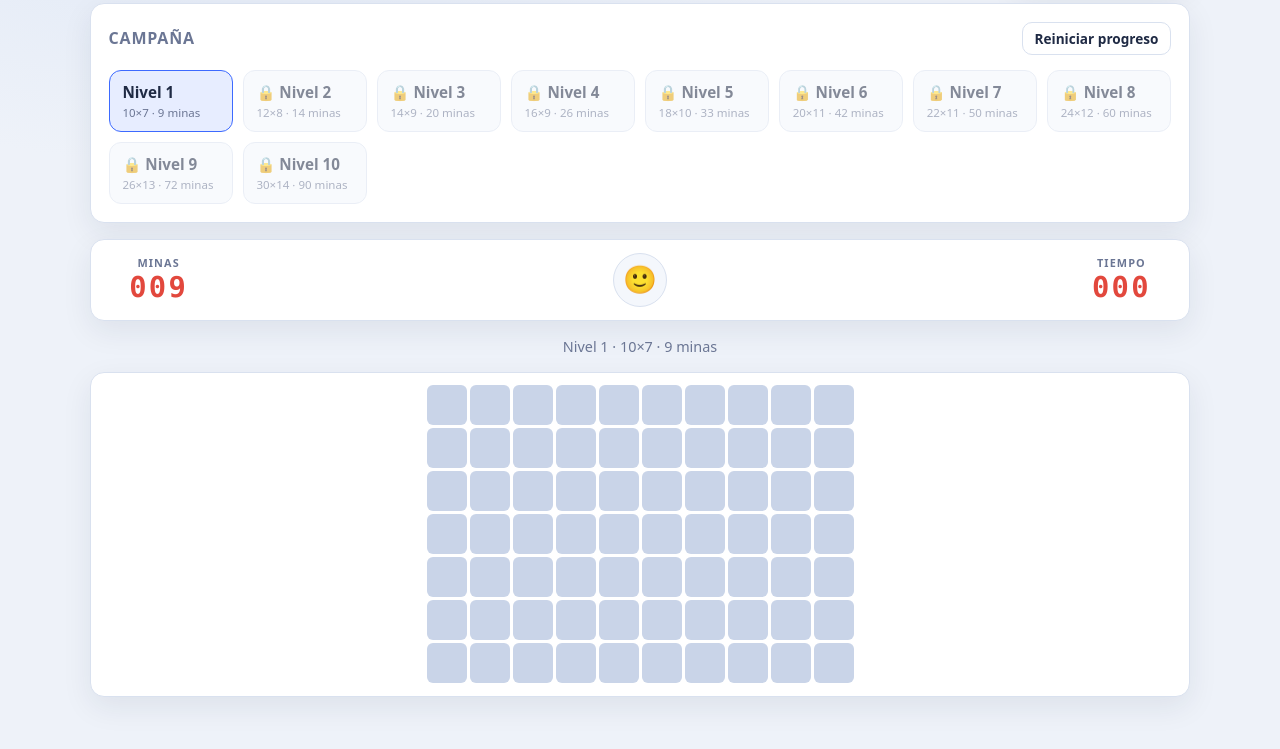
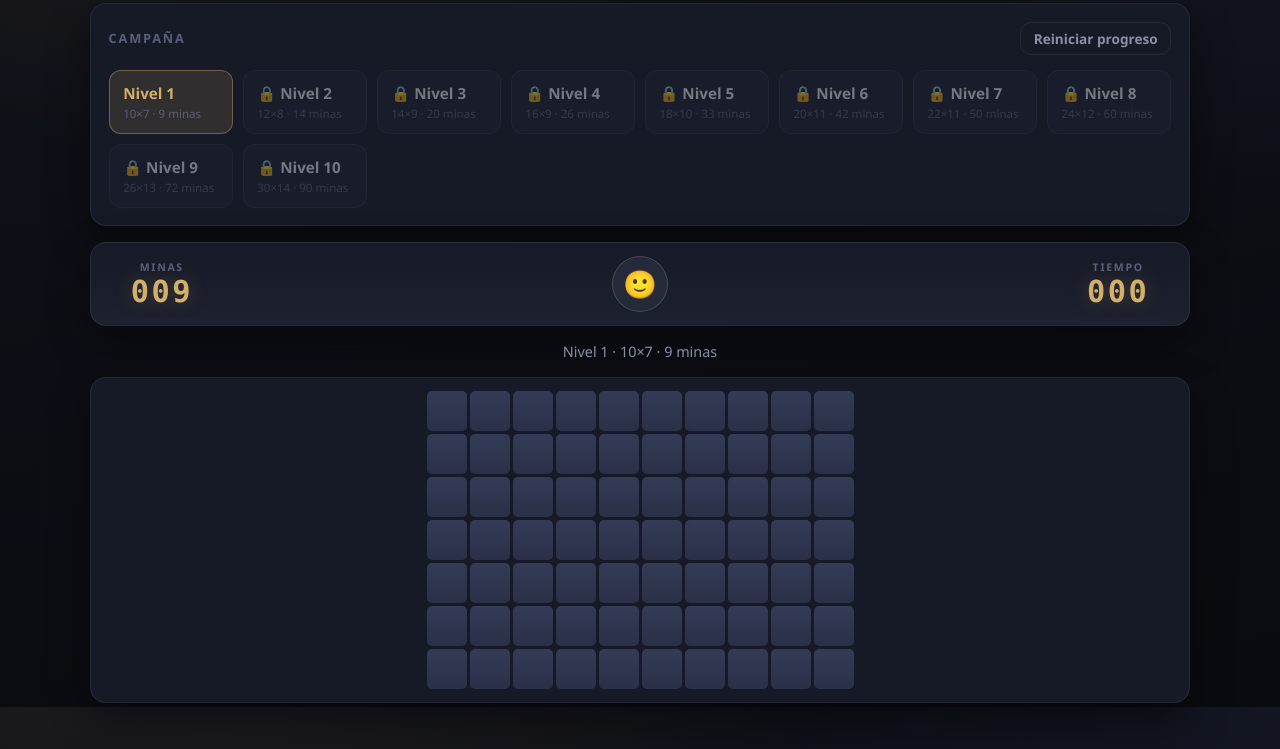
Before and after one commit to Rafaelgs2003/crew-arenaR, a plain HTML site: page index.html in a window 1280 px wide. Shown: the part 93-842 px from the top of the page. Drawn offline with Linux system fonts and the light colour scheme.

Commit message:
Elimina el scroll horizontal y aplica tema oscuro elegante

```diff
--- a/app.js
+++ b/app.js
@@ -30,6 +30,7 @@
   const $ = (id) => document.getElementById(id);
   const ui = {
     board: $("board"),
+    boardWrap: document.querySelector(".board-wrap"),
     minesLeft: $("mines-left"),
     timer: $("timer"),
     face: $("face"),
@@ -356,20 +357,22 @@
     const g = state.game;
     const GAP = 3; // separación entre celdas (coincide con el CSS)
 
-    // Ancho disponible: ancho de la ventana menos los márgenes y el padding
-    // del contenedor del tablero.
-    const widthAvail = Math.min(window.innerWidth, 1100) - 48;
+    // Ancho real disponible: el ancho interior del contenedor del tablero
+    // (ya descuenta su propio padding), medido del DOM para no depender de
+    // constantes frágiles. Así nunca aparece scroll horizontal.
+    const widthAvail = ui.boardWrap.clientWidth - 2;
 
     // Alto disponible: lo que queda de la ventana tras descontar el espacio
     // aproximado que ocupan cabecera, paneles, marcador y controles.
-    const heightAvail = Math.max(240, window.innerHeight - 360);
+    const heightAvail = Math.max(200, window.innerHeight - 360);
 
     const byWidth = Math.floor((widthAvail - (g.cols - 1) * GAP) / g.cols);
     const byHeight = Math.floor((heightAvail - (g.rows - 1) * GAP) / g.rows);
 
-    // Elegimos el menor de los dos para que no se desborde por ningún eje,
-    // acotado entre un mínimo legible y un máximo cómodo.
-    const size = Math.max(16, Math.min(40, byWidth, byHeight));
+    // Elegimos el menor de los dos para que no se desborde por ningún eje.
+    // El mínimo es 1px para garantizar que siempre cabe aunque la pantalla
+    // sea muy estrecha; el máximo cómodo es 40px.
+    const size = Math.max(1, Math.min(40, byWidth, byHeight));
     ui.board.style.setProperty("--cell-size", `${size}px`);
   }
 
--- a/style.css
+++ b/style.css
@@ -1,37 +1,41 @@
 :root {
-  --bg: #eef2f9;
-  --bg-accent: #dde6f5;
-  --surface: #ffffff;
-  --surface-2: #f4f7fc;
-  --ink: #1f2a44;
-  --muted: #6b7694;
-  --line: #d9e1ef;
-  --brand: #3d6aff;
-  --brand-dark: #2d53d6;
-  --brand-soft: #e7edff;
-  --danger: #e2483d;
-  --danger-soft: #fde7e5;
-  --flag: #f5a524;
-  --ok: #18a058;
-  --cell: #c9d4e8;
-  --cell-hover: #b9c6df;
-  --cell-open: #f4f7fc;
-  --radius: 14px;
-  --shadow: 0 10px 30px rgba(31, 42, 68, 0.08);
+  --bg-0: #0a0b10;
+  --bg-1: #0f1119;
+  --surface: #161926;
+  --surface-2: #1d2130;
+  --surface-3: #252a3b;
+  --line: rgba(255, 255, 255, 0.07);
+  --line-strong: rgba(255, 255, 255, 0.14);
+  --ink: #e8eaf2;
+  --muted: #8b90a6;
+  --faint: #5b6079;
+  --gold: #d4af6a;
+  --gold-soft: rgba(212, 175, 106, 0.14);
+  --gold-line: rgba(212, 175, 106, 0.4);
+  --danger: #e06a5c;
+  --danger-soft: rgba(224, 106, 92, 0.16);
+  --flag: #e0a84c;
+  --cell: #2a3047;
+  --cell-hover: #343b57;
+  --cell-open: #12141d;
+  --radius: 16px;
+  --shadow: 0 16px 40px rgba(0, 0, 0, 0.45);
+  --font: "Segoe UI", system-ui, -apple-system, Roboto, sans-serif;
 }
 
 [hidden] { display: none !important; }
-
 * { box-sizing: border-box; }
 
 body {
   margin: 0;
   min-height: 100vh;
-  font-family: system-ui, -apple-system, "Segoe UI", Roboto, sans-serif;
+  font-family: var(--font);
   color: var(--ink);
   background:
-    radial-gradient(1200px 600px at 20% -10%, var(--bg-accent), transparent 60%),
-    var(--bg);
+    radial-gradient(1100px 520px at 15% -8%, rgba(212, 175, 106, 0.08), transparent 60%),
+    radial-gradient(900px 500px at 100% 0%, rgba(90, 110, 200, 0.07), transparent 55%),
+    linear-gradient(170deg, var(--bg-1), var(--bg-0));
+  background-attachment: fixed;
   display: flex;
   justify-content: center;
   padding: 2rem 1rem 3rem;
@@ -57,8 +61,13 @@ body {
 .app__title {
   margin: 0;
   font-size: 1.9rem;
-  font-weight: 800;
-  letter-spacing: -0.02em;
+  font-weight: 700;
+  letter-spacing: 0.14em;
+  text-transform: uppercase;
+  background: linear-gradient(120deg, var(--gold), #f3e2b8 55%, var(--gold));
+  -webkit-background-clip: text;
+  background-clip: text;
+  color: transparent;
 }
 
 .segmented {
@@ -67,7 +76,6 @@ body {
   background: var(--surface);
   border: 1px solid var(--line);
   border-radius: 999px;
-  box-shadow: var(--shadow);
 }
 
 .segmented__btn {
@@ -76,51 +84,58 @@ body {
   color: var(--muted);
   font: inherit;
   font-weight: 600;
-  padding: 0.5rem 1.1rem;
+  padding: 0.5rem 1.2rem;
   border-radius: 999px;
+  cursor: pointer;
+  transition: all 0.25s ease;
+}
+
+.segmented__btn:hover { color: var(--ink); }
+
+.segmented__btn.is-active {
+  background: linear-gradient(180deg, var(--surface-3), var(--surface-2));
+  color: var(--gold);
+  box-shadow: inset 0 0 0 1px var(--gold-line);
+}
+
+/* ---- Botones ---- */
+.btn {
+  border: 1px solid var(--line-strong);
+  background: var(--surface-2);
+  color: var(--ink);
+  font: inherit;
+  font-weight: 600;
+  padding: 0.6rem 1.1rem;
+  border-radius: 11px;
   cursor: pointer;
   transition: all 0.2s ease;
 }
 
-.segmented__btn.is-active {
-  background: var(--brand);
-  color: #fff;
+.btn:hover { border-color: var(--gold-line); color: var(--gold); }
+.btn:active { transform: translateY(1px); }
+.btn:disabled { opacity: 0.4; cursor: not-allowed; }
+
+.btn--primary {
+  background: linear-gradient(180deg, var(--gold), #c49a52);
+  border-color: var(--gold);
+  color: #1a1407;
 }
+.btn--primary:hover { filter: brightness(1.08); color: #1a1407; }
 
-/* ---- Botones ---- */
-.btn {
-  border: 1px solid var(--line);
-  background: var(--surface);
-  color: var(--ink);
-  font: inherit;
-  font-weight: 600;
-  padding: 0.6rem 1.1rem;
-  border-radius: 10px;
-  cursor: pointer;
-  transition: all 0.18s ease;
-}
+.btn--ghost { background: transparent; border-color: var(--line); color: var(--muted); }
+.btn--ghost:hover { background: var(--surface-2); color: var(--ink); }
 
-.btn:hover { border-color: var(--brand); color: var(--brand); }
-.btn:active { transform: translateY(1px); }
-.btn:disabled { opacity: 0.5; cursor: not-allowed; }
-
-.btn--primary { background: var(--brand); border-color: var(--brand); color: #fff; }
-.btn--primary:hover { background: var(--brand-dark); border-color: var(--brand-dark); color: #fff; }
-
-.btn--ghost { background: transparent; }
-.btn--ghost:hover { background: var(--surface); }
-
-.btn--sm { padding: 0.4rem 0.75rem; font-size: 0.85rem; }
+.btn--sm { padding: 0.4rem 0.8rem; font-size: 0.85rem; }
 
 .btn:focus-visible,
 .segmented__btn:focus-visible,
 select:focus-visible,
 .cell:focus-visible {
-  outline: 3px solid var(--brand-soft);
+  outline: 2px solid var(--gold);
   outline-offset: 2px;
 }
 
-/* ---- Tarjetas de panel ---- */
+/* ---- Tarjetas ---- */
 .card {
   background: var(--surface);
   border: 1px solid var(--line);
@@ -143,15 +158,22 @@ select:focus-visible,
   margin-bottom: 0.9rem;
 }
 
-.card__title { margin: 0; font-size: 1rem; color: var(--muted); font-weight: 700; text-transform: uppercase; letter-spacing: 0.05em; }
+.card__title {
+  margin: 0;
+  font-size: 0.8rem;
+  color: var(--faint);
+  font-weight: 700;
+  text-transform: uppercase;
+  letter-spacing: 0.14em;
+}
 
 .field { display: flex; flex-direction: column; gap: 0.35rem; flex: 1; min-width: 200px; }
 .field label { font-size: 0.85rem; color: var(--muted); font-weight: 600; }
 
 select {
   padding: 0.6rem 0.8rem;
-  border: 1px solid var(--line);
-  border-radius: 10px;
+  border: 1px solid var(--line-strong);
+  border-radius: 11px;
   background: var(--surface-2);
   color: var(--ink);
   font: inherit;
@@ -161,7 +183,7 @@ select {
 /* ---- Niveles ---- */
 .levels {
   display: grid;
-  grid-template-columns: repeat(auto-fill, minmax(118px, 1fr));
+  grid-template-columns: repeat(auto-fill, minmax(120px, 1fr));
   gap: 0.6rem;
 }
 
@@ -169,7 +191,7 @@ select {
   display: flex;
   flex-direction: column;
   gap: 0.2rem;
-  padding: 0.7rem 0.8rem;
+  padding: 0.75rem 0.85rem;
   text-align: left;
   border: 1px solid var(--line);
   border-radius: 12px;
@@ -177,24 +199,25 @@ select {
   color: var(--ink);
   font: inherit;
   cursor: pointer;
-  transition: all 0.18s ease;
+  transition: all 0.2s ease;
 }
 
-.level strong { font-size: 0.95rem; }
-.level small { font-size: 0.72rem; color: var(--muted); }
+.level strong { font-size: 0.95rem; font-weight: 600; }
+.level small { font-size: 0.72rem; color: var(--faint); }
 
 .level:not(:disabled):hover {
-  border-color: var(--brand);
+  border-color: var(--gold-line);
   transform: translateY(-2px);
-  box-shadow: var(--shadow);
+  background: var(--surface-3);
 }
 
-.level:disabled { opacity: 0.55; cursor: not-allowed; }
+.level:disabled { opacity: 0.45; cursor: not-allowed; }
 
 .level--current {
-  border-color: var(--brand);
-  background: var(--brand-soft);
+  border-color: var(--gold-line);
+  background: var(--gold-soft);
 }
+.level--current strong { color: var(--gold); }
 
 /* ---- Marcador ---- */
 .scoreboard {
@@ -202,10 +225,10 @@ select {
   align-items: center;
   justify-content: space-between;
   gap: 1rem;
-  background: var(--surface);
+  background: linear-gradient(180deg, var(--surface), var(--surface-2));
   border: 1px solid var(--line);
   border-radius: var(--radius);
-  padding: 0.8rem 1.1rem;
+  padding: 0.8rem 1.3rem;
   box-shadow: var(--shadow);
 }
 
@@ -217,49 +240,50 @@ select {
 }
 
 .scoreboard__label {
-  font-size: 0.68rem;
+  font-size: 0.66rem;
   text-transform: uppercase;
-  letter-spacing: 0.1em;
-  color: var(--muted);
+  letter-spacing: 0.16em;
+  color: var(--faint);
   font-weight: 700;
 }
 
 .scoreboard__value {
   font-family: "SFMono-Regular", Consolas, "Courier New", monospace;
-  font-size: 1.8rem;
+  font-size: 1.9rem;
   font-weight: 700;
-  color: var(--danger);
+  color: var(--gold);
   letter-spacing: 0.08em;
+  text-shadow: 0 0 18px rgba(212, 175, 106, 0.25);
 }
 
 .face {
   font-size: 1.7rem;
   line-height: 1;
-  width: 54px;
-  height: 54px;
+  width: 56px;
+  height: 56px;
   border-radius: 50%;
-  border: 1px solid var(--line);
-  background: var(--surface-2);
+  border: 1px solid var(--line-strong);
+  background: var(--surface-3);
   cursor: pointer;
-  transition: transform 0.15s ease, background 0.15s ease;
+  transition: transform 0.15s ease, box-shadow 0.2s ease;
 }
 
-.face:hover { background: var(--brand-soft); }
-.face:active { transform: scale(0.92); }
+.face:hover { box-shadow: 0 0 0 4px var(--gold-soft); }
+.face:active { transform: scale(0.9); }
 
 .info {
   margin: 0;
   text-align: center;
   color: var(--muted);
   font-size: 0.9rem;
-  font-weight: 500;
 }
 
 /* ---- Tablero ---- */
 .board-wrap {
   display: flex;
   justify-content: center;
-  overflow: auto;
+  align-items: center;
+  overflow: hidden;           /* nunca scroll: la celda se ajusta por JS */
   padding: 0.8rem;
   background: var(--surface);
   border: 1px solid var(--line);
@@ -279,26 +303,27 @@ select {
   padding: 0;
   margin: 0;
   border: none;
-  border-radius: 6px;
-  background: var(--cell);
+  border-radius: 5px;
+  background: linear-gradient(180deg, var(--cell-hover), var(--cell));
   color: var(--ink);
   font-family: inherit;
   font-weight: 800;
-  font-size: calc(var(--cell-size, 32px) * 0.5);
+  font-size: calc(var(--cell-size, 32px) * 0.52);
   line-height: 1;
   display: flex;
   align-items: center;
   justify-content: center;
   cursor: pointer;
-  transition: background 0.12s ease, transform 0.08s ease;
+  transition: filter 0.12s ease, transform 0.08s ease;
 }
 
-.cell:hover { background: var(--cell-hover); }
-.cell:active { transform: scale(0.94); }
+.cell:hover { filter: brightness(1.18); }
+.cell:active { transform: scale(0.92); }
 
 .cell--open,
 .cell--open:hover {
   background: var(--cell-open);
+  filter: none;
   cursor: default;
   box-shadow: inset 0 0 0 1px var(--line);
 }
@@ -307,14 +332,14 @@ select {
 .cell--hit { background: var(--danger); color: #fff; }
 .cell--wrong { background: var(--danger-soft); color: var(--danger); }
 
-.n1 { color: #3d6aff; }
-.n2 { color: #18a058; }
-.n3 { color: #e2483d; }
-.n4 { color: #7a3dd6; }
-.n5 { color: #b8560f; }
-.n6 { color: #0e9db5; }
-.n7 { color: #1f2a44; }
-.n8 { color: #6b7694; }
+.n1 { color: #6ea8ff; }
+.n2 { color: #5fd38a; }
+.n3 { color: #e06a5c; }
+.n4 { color: #b08cff; }
+.n5 { color: #e0a84c; }
+.n6 { color: #44d0c6; }
+.n7 { color: #e8eaf2; }
+.n8 { color: #8b90a6; }
 
 /* ---- Pie / controles ---- */
 .message {
@@ -322,6 +347,7 @@ select {
   margin: 0;
   text-align: center;
   font-weight: 700;
+  letter-spacing: 0.01em;
 }
 
 .controls {
@@ -334,14 +360,14 @@ select {
 #flag-toggle[aria-pressed="true"] {
   background: var(--flag);
   border-color: var(--flag);
-  color: #3b2300;
+  color: #241700;
 }
 
 .hint {
   margin: 0;
   text-align: center;
   font-size: 0.8rem;
-  color: var(--muted);
+  color: var(--faint);
 }
 
 /* ---- Overlay ---- */
@@ -353,24 +379,25 @@ select {
   align-items: center;
   justify-content: center;
   padding: 1rem;
-  background: rgba(31, 42, 68, 0.45);
-  backdrop-filter: blur(3px);
-  animation: fade 0.2s ease both;
+  background: rgba(5, 6, 10, 0.72);
+  backdrop-filter: blur(4px);
+  animation: fade 0.25s ease both;
 }
 
 .overlay__card {
   width: 100%;
   max-width: 380px;
-  padding: 1.75rem;
+  padding: 1.9rem;
   text-align: center;
-  background: var(--surface);
-  border-radius: 18px;
-  box-shadow: 0 20px 60px rgba(31, 42, 68, 0.3);
-  animation: pop 0.25s ease both;
+  background: linear-gradient(180deg, var(--surface-2), var(--surface));
+  border: 1px solid var(--line-strong);
+  border-radius: 20px;
+  box-shadow: 0 30px 70px rgba(0, 0, 0, 0.6);
+  animation: pop 0.3s ease both;
 }
 
-.overlay__title { margin: 0 0 0.5rem; font-size: 1.5rem; }
-.overlay__text { margin: 0 0 1.5rem; color: var(--muted); }
+.overlay__title { margin: 0 0 0.5rem; font-size: 1.5rem; color: var(--gold); }
+.overlay__text { margin: 0 0 1.6rem; color: var(--muted); }
 
 .overlay__actions {
   display: flex;
@@ -381,7 +408,7 @@ select {
 
 @keyframes fade { from { opacity: 0; } to { opacity: 1; } }
 @keyframes pop {
-  from { opacity: 0; transform: translateY(10px) scale(0.97); }
+  from { opacity: 0; transform: translateY(12px) scale(0.96); }
   to { opacity: 1; transform: translateY(0) scale(1); }
 }
 
```
